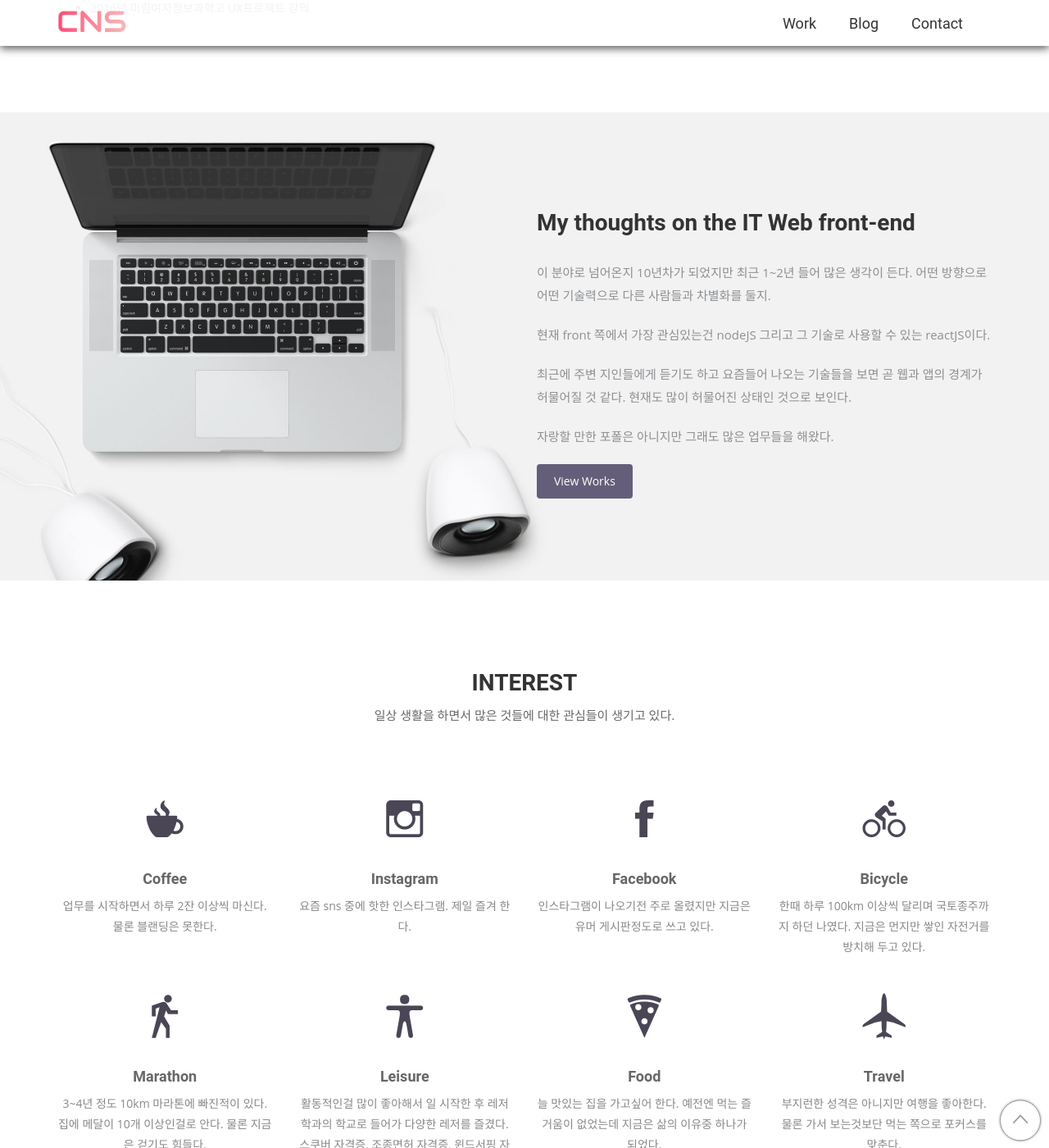
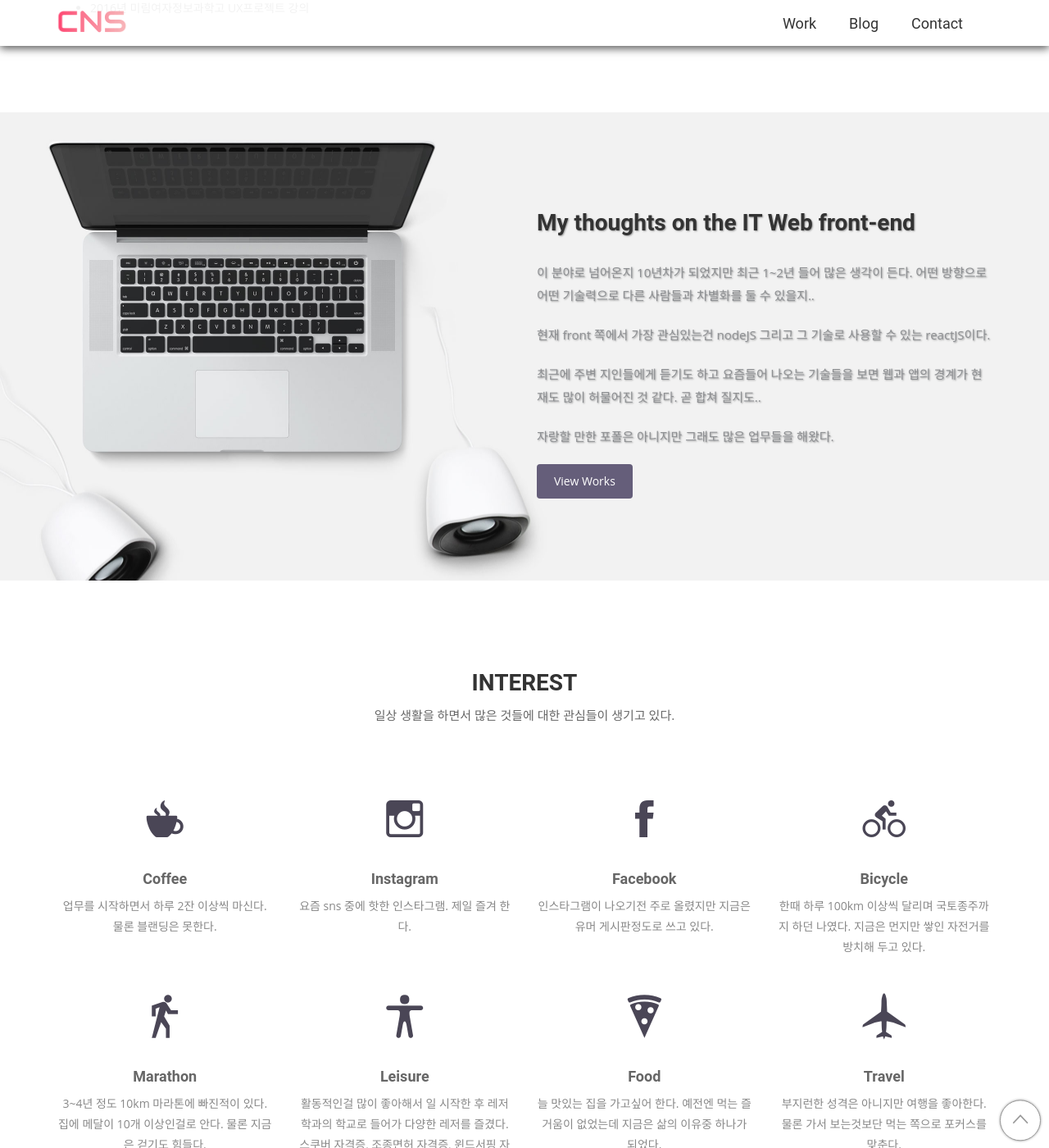
Before and after one commit to ldc84/.github.io, a Jekyll site: the page built from index.html, in a window 1280 px wide and 1400 px high, scrolled down 1014 px. Shown: the whole window at 82% size. Built offline with Jekyll 4.4.1, drawn with Linux system fonts in a browser that asks for light colours; some web fonts are replaced.

Commit message:
blog add

```diff
--- a/_layouts/post.html
+++ b/_layouts/post.html
@@ -39,6 +39,7 @@ layout: page
 				<a href="http://disqus.com" class="dsq-brlink">comments powered by <span class="logo-disqus">Disqus</span></a>
 			</section>
 		</div>
+
 	</section>
 </div>
 <p class="center-text" style="padding: 30px; font-size:24px;">
--- a/css/airspace.css
+++ b/css/airspace.css
@@ -371,11 +371,13 @@ header .navbar-default .navbar-nav li a.active {
     font-size: 28px;
     font-weight: 600;
     margin-bottom: 30px;
+    text-shadow:1px 1px 2px #999;
 }
 
 #feature p {
     color: #8d8f92;
     margin-bottom: 20px;
+    text-shadow:1px 1px 2px #999;
 }
 
 .btn-view-works {
--- a/index.html
+++ b/index.html
@@ -55,9 +55,9 @@ permalink: /
 		<div class="row">
 			<div class="col-md-6 col-md-offset-6">
 				<h2>My thoughts on the IT Web front-end</h2>
-				<p>이 분야로 넘어온지 10년차가 되었지만 최근 1~2년 들어 많은 생각이 든다. 어떤 방향으로 어떤 기술력으로 다른 사람들과 차별화를 둘지.</p>
+				<p>이 분야로 넘어온지 10년차가 되었지만 최근 1~2년 들어 많은 생각이 든다. 어떤 방향으로 어떤 기술력으로 다른 사람들과 차별화를 둘 수 있을지..</p>
 				<p>현재 front 쪽에서 가장 관심있는건 nodeJS 그리고 그 기술로 사용할 수 있는 reactJS이다.</p>
-				<p>최근에 주변 지인들에게 듣기도 하고 요즘들어 나오는 기술들을 보면 곧 웹과 앱의 경계가 허물어질 것 같다. 현재도 많이 허물어진 상태인 것으로 보인다.</p>
+				<p>최근에 주변 지인들에게 듣기도 하고 요즘들어 나오는 기술들을 보면 웹과 앱의 경계가  현재도 많이 허물어진 것 같다. 곧 합쳐 질지도..</p>
 				<p>자랑할 만한 포폴은 아니지만 그래도 많은 업무들을 해왔다.</p>
 				<a href="/work/" class="btn btn-view-works">View Works</a>
 			</div>
```
Also changed, not shown: _layouts/default.html (indentation only), blog.html (indentation only).
